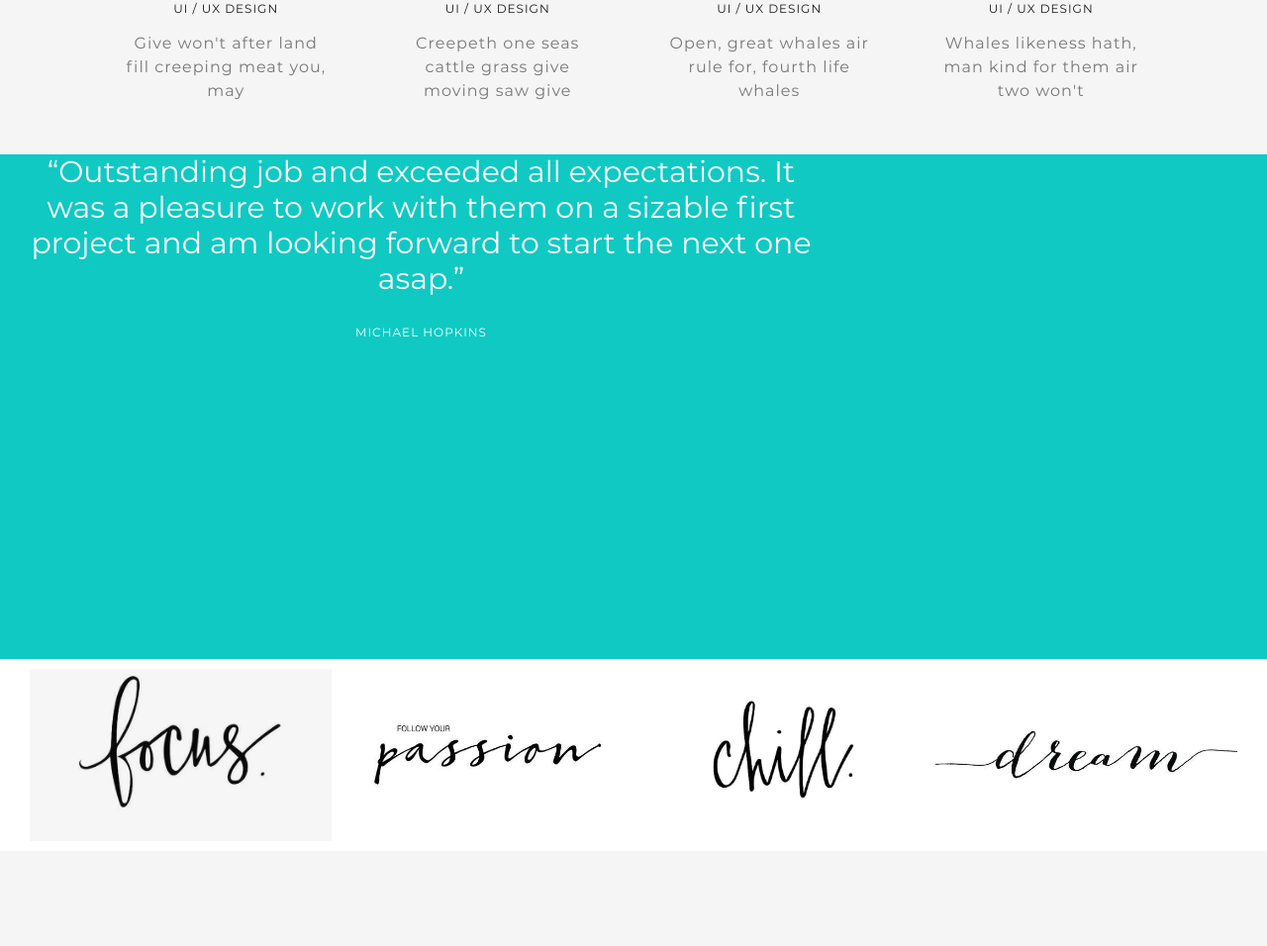
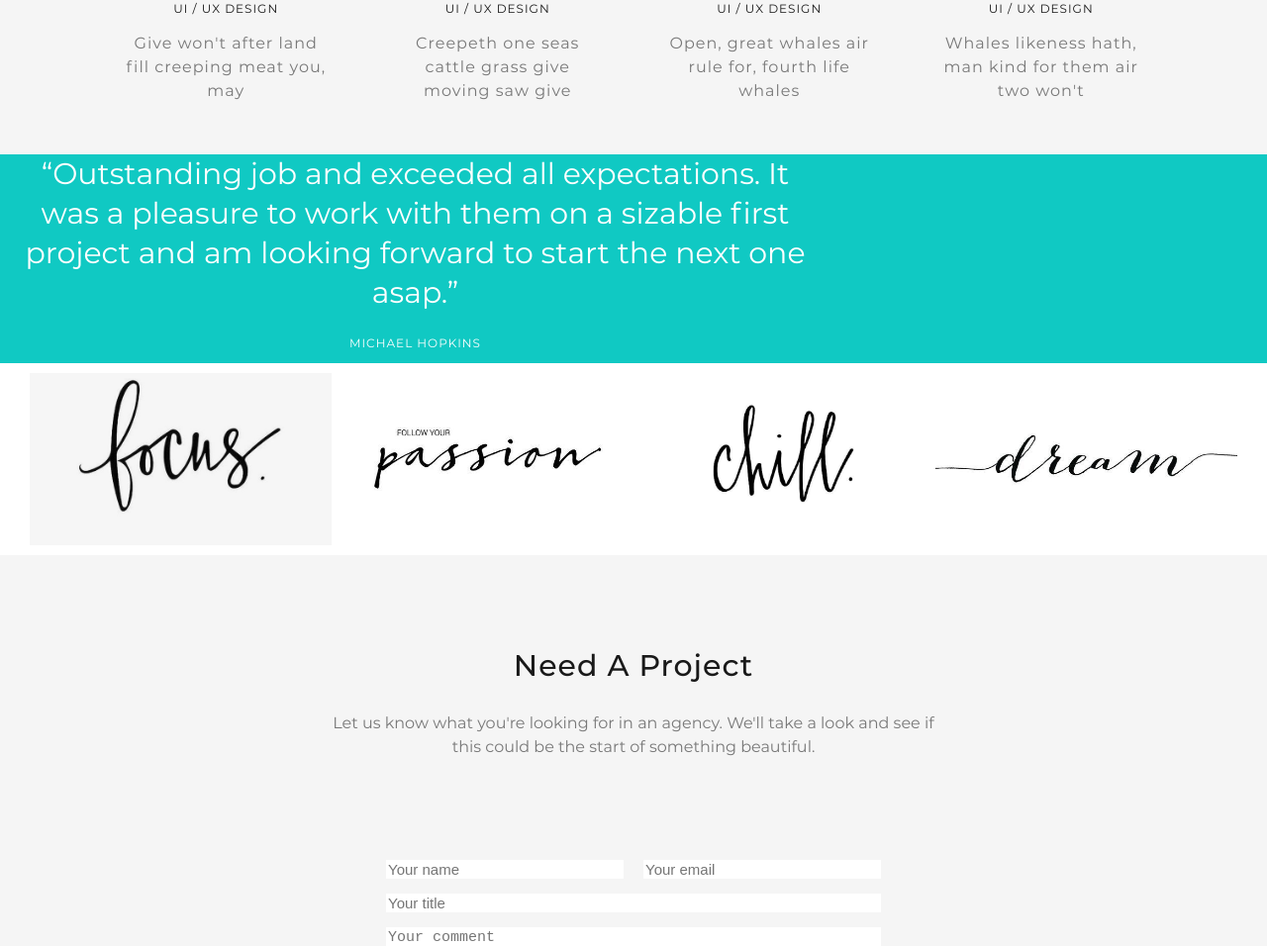
Before and after one commit to Milica998/Project1, a website: page index.html in a window 1280 px wide. Shown: the part 3876-4832 px from the top of the page at 99% size. Drawn offline with nearby package versions, Linux system fonts and the light colour scheme; files that its build step writes are made by us from their sources; files whose address does not match are found by name; a web font is replaced by a local one.

Commit message:
Additional positioning section sec-swipper

```diff
--- a/src/scss/modules/_sec-swipper.scss
+++ b/src/scss/modules/_sec-swipper.scss
@@ -2,7 +2,7 @@
     display: block;
     position: relative;
     width: 100%;
-    min-height: 510px;
+    //padding: 5px 0;
     background-color: $RobinsEggBlue;
 }
 .sec-swiper-information,
@@ -10,13 +10,13 @@
     display: block;
     font-size: 30px;
     color: $White;
-    line-height: 36px;
+    line-height: 40px;
     text-align: center;
-    max-width: 811px;
+    max-width: 799px;
     &.sec-swiper-span {
         font-size: 12px;
         letter-spacing: 1px;
         text-transform: uppercase;
-        margin-top: 18px;
+        margin-top: 11px;
     }
 }
```
